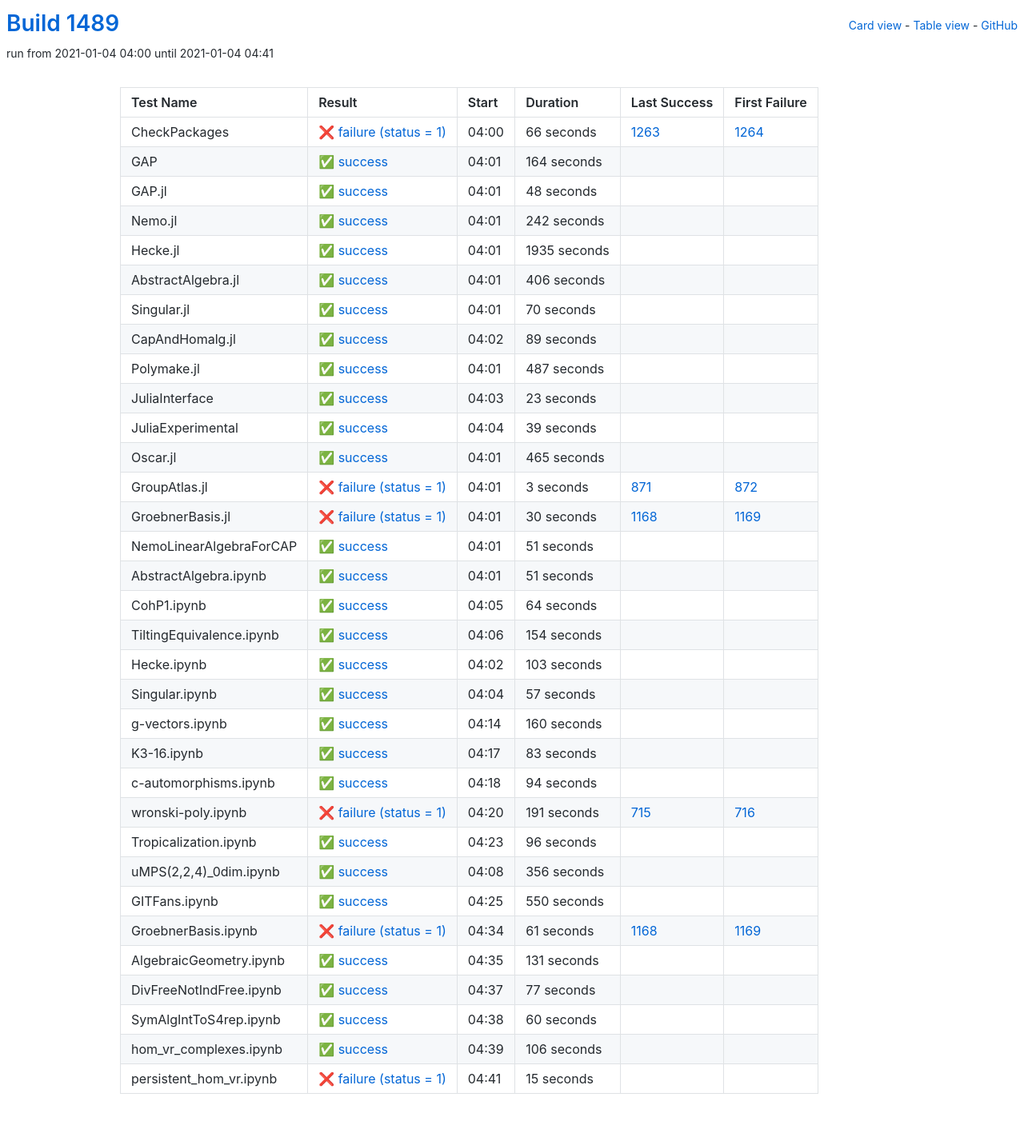
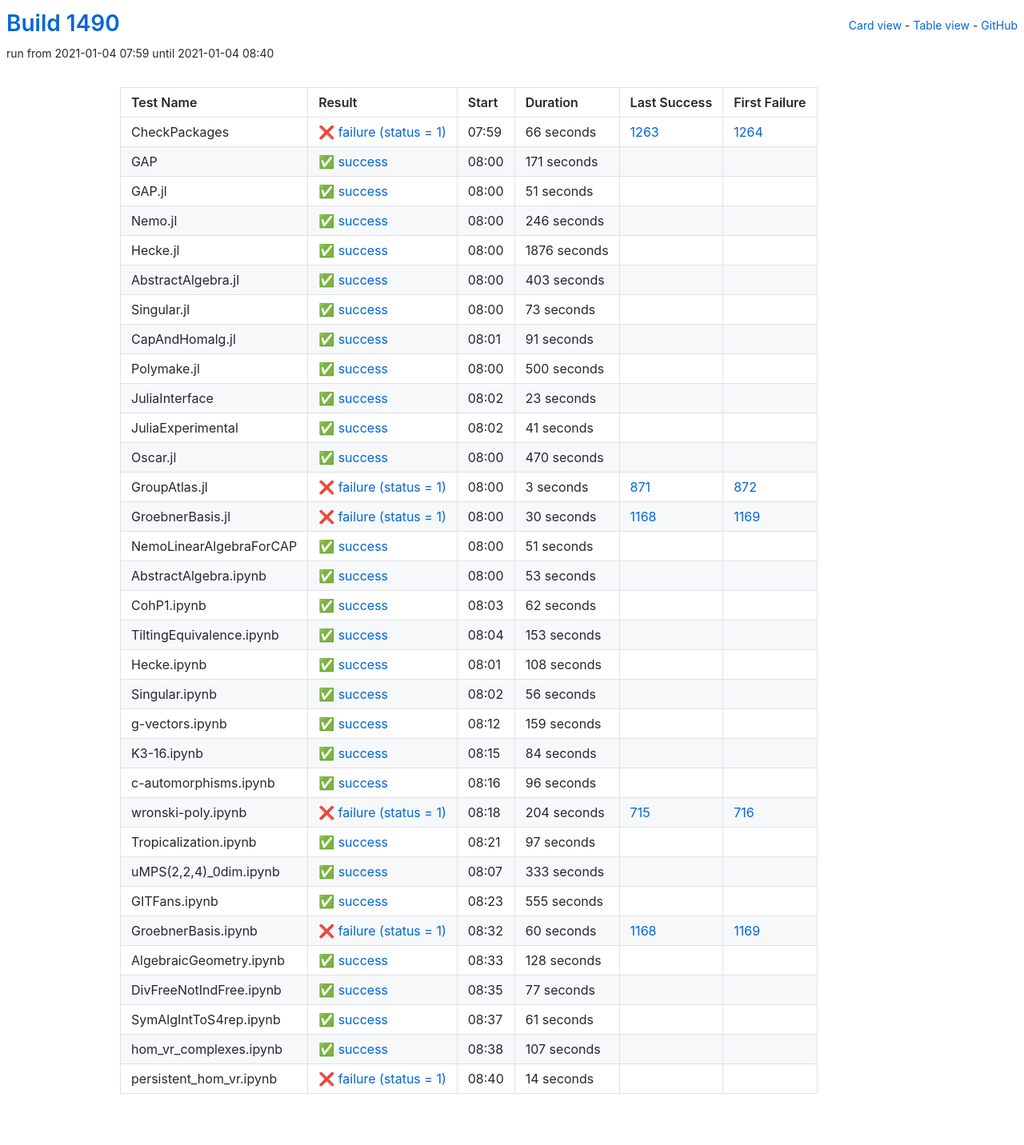
Before and after one commit to oscar-system/oscar-ci-status-stable, a Jekyll site: the page built from table.html, in a window 1280 px wide. Shown: the whole page at 80% size. Built offline with Jekyll 4.4.1, drawn with Linux system fonts in a browser that asks for light colours.

Commit message:
Build #1490

```diff
--- a/_data/ci.yml
+++ b/_data/ci.yml
@@ -1,6 +1,6 @@
 ---
-build: 1489
-build_url: https://oscarci.mathematik.uni-kl.de/job/oscar-stable/1489/
+build: 1490
+build_url: https://oscarci.mathematik.uni-kl.de/job/oscar-stable/1490/
 job: oscar-stable
 organization: oscar-system
 repo: oscar-ci-status-stable
@@ -8,8 +8,8 @@ repourl: https://github.com/oscar-system/oscar-ci-status-stable
 tests:
 - name: CheckPackages
   id: checkpackages
-  log: https://oscarci.mathematik.uni-kl.de/job/oscar-stable/1489/artifact/logs/build-1489/CheckPackages.log
-  start: 2021-01-04 04:00
+  log: https://oscarci.mathematik.uni-kl.de/job/oscar-stable/1490/artifact/logs/build-1490/CheckPackages.log
+  start: 2021-01-04 07:59
   success: false
   exitcode: 1
   status: failure
@@ -20,104 +20,104 @@ tests:
   first_failure_url: https://oscarci.mathematik.uni-kl.de/job/oscar-stable/1264/
 - name: GAP
   id: gap
-  log: https://oscarci.mathematik.uni-kl.de/job/oscar-stable/1489/artifact/logs/build-1489/GAP.log
-  start: 2021-01-04 04:01
+  log: https://oscarci.mathematik.uni-kl.de/job/oscar-stable/1490/artifact/logs/build-1490/GAP.log
+  start: 2021-01-04 08:00
   success: true
   exitcode: 0
   status: success
-  duration: 164
+  duration: 171
   last_success: false
   last_success_url:
   first_failure: false
   first_failure_url:
 - name: GAP.jl
   id: gap-jl
-  log: https://oscarci.mathematik.uni-kl.de/job/oscar-stable/1489/artifact/logs/build-1489/GAP.jl.log
-  start: 2021-01-04 04:01
+  log: https://oscarci.mathematik.uni-kl.de/job/oscar-stable/1490/artifact/logs/build-1490/GAP.jl.log
+  start: 2021-01-04 08:00
   success: true
   exitcode: 0
   status: success
-  duration: 48
+  duration: 51
   last_success: false
   last_success_url:
   first_failure: false
   first_failure_url:
 - name: Nemo.jl
   id: nemo-jl
-  log: https://oscarci.mathematik.uni-kl.de/job/oscar-stable/1489/artifact/logs/build-1489/Nemo.jl.log
-  start: 2021-01-04 04:01
+  log: https://oscarci.mathematik.uni-kl.de/job/oscar-stable/1490/artifact/logs/build-1490/Nemo.jl.log
+  start: 2021-01-04 08:00
   success: true
   exitcode: 0
   status: success
-  duration: 242
+  duration: 246
   last_success: false
   last_success_url:
   first_failure: false
   first_failure_url:
 - name: Hecke.jl
   id: hecke-jl
-  log: https://oscarci.mathematik.uni-kl.de/job/oscar-stable/1489/artifact/logs/build-1489/Hecke.jl.log
-  start: 2021-01-04 04:01
+  log: https://oscarci.mathematik.uni-kl.de/job/oscar-stable/1490/artifact/logs/build-1490/Hecke.jl.log
+  start: 2021-01-04 08:00
   success: true
   exitcode: 0
   status: success
-  duration: 1935
+  duration: 1876
   last_success: false
   last_success_url:
   first_failure: false
   first_failure_url:
 - name: AbstractAlgebra.jl
   id: abstractalgebra-jl
-  log: https://oscarci.mathematik.uni-kl.de/job/oscar-stable/1489/artifact/logs/build-1489/AbstractAlgebra.jl.log
-  start: 2021-01-04 04:01
+  log: https://oscarci.mathematik.uni-kl.de/job/oscar-stable/1490/artifact/logs/build-1490/AbstractAlgebra.jl.log
+  start: 2021-01-04 08:00
   success: true
   exitcode: 0
   status: success
-  duration: 406
+  duration: 403
   last_success: false
   last_success_url:
   first_failure: false
   first_failure_url:
 - name: Singular.jl
   id: singular-jl
-  log: https://oscarci.mathematik.uni-kl.de/job/oscar-stable/1489/artifact/logs/build-1489/Singular.jl.log
-  start: 2021-01-04 04:01
+  log: https://oscarci.mathematik.uni-kl.de/job/oscar-stable/1490/artifact/logs/build-1490/Singular.jl.log
+  start: 2021-01-04 08:00
   success: true
   exitcode: 0
   status: success
-  duration: 70
+  duration: 73
   last_success: false
   last_success_url:
   first_failure: false
   first_failure_url:
 - name: CapAndHomalg.jl
   id: capandhomalg-jl
-  log: https://oscarci.mathematik.uni-kl.de/job/oscar-stable/1489/artifact/logs/build-1489/CapAndHomalg.jl.log
-  start: 2021-01-04 04:02
+  log: https://oscarci.mathematik.uni-kl.de/job/oscar-stable/1490/artifact/logs/build-1490/CapAndHomalg.jl.log
+  start: 2021-01-04 08:01
   success: true
   exitcode: 0
   status: success
-  duration: 89
+  duration: 91
   last_success: false
   last_success_url:
   first_failure: false
   first_failure_url:
 - name: Polymake.jl
   id: polymake-jl
-  log: https://oscarci.mathematik.uni-kl.de/job/oscar-stable/1489/artifact/logs/build-1489/Polymake.jl.log
-  start: 2021-01-04 04:01
+  log: https://oscarci.mathematik.uni-kl.de/job/oscar-stable/1490/artifact/logs/build-1490/Polymake.jl.log
+  start: 2021-01-04 08:00
   success: true
   exitcode: 0
   status: success
-  duration: 487
+  duration: 500
   last_success: false
   last_success_url:
   first_failure: false
   first_failure_url:
 - name: JuliaInterface
   id: juliainterface
-  log: https://oscarci.mathematik.uni-kl.de/job/oscar-stable/1489/artifact/logs/build-1489/JuliaInterface.log
-  start: 2021-01-04 04:03
+  log: https://oscarci.mathematik.uni-kl.de/job/oscar-stable/1490/artifact/logs/build-1490/JuliaInterface.log
+  start: 2021-01-04 08:02
   success: true
   exitcode: 0
   status: success
@@ -128,32 +128,32 @@ tests:
   first_failure_url:
 - name: JuliaExperimental
   id: juliaexperimental
-  log: https://oscarci.mathematik.uni-kl.de/job/oscar-stable/1489/artifact/logs/build-1489/JuliaExperimental.log
-  start: 2021-01-04 04:04
+  log: https://oscarci.mathematik.uni-kl.de/job/oscar-stable/1490/artifact/logs/build-1490/JuliaExperimental.log
+  start: 2021-01-04 08:02
   success: true
   exitcode: 0
   status: success
-  duration: 39
+  duration: 41
   last_success: false
   last_success_url:
   first_failure: false
   first_failure_url:
 - name: Oscar.jl
   id: oscar-jl
-  log: https://oscarci.mathematik.uni-kl.de/job/oscar-stable/1489/artifact/logs/build-1489/Oscar.jl.log
-  start: 2021-01-04 04:01
+  log: https://oscarci.mathematik.uni-kl.de/job/oscar-stable/1490/artifact/logs/build-1490/Oscar.jl.log
+  start: 2021-01-04 08:00
   success: true
   exitcode: 0
   status: success
-  duration: 465
+  duration: 470
   last_success: false
   last_success_url:
   first_failure: false
   first_failure_url:
 - name: GroupAtlas.jl
   id: groupatlas-jl
-  log: https://oscarci.mathematik.uni-kl.de/job/oscar-stable/1489/artifact/logs/build-1489/GroupAtlas.jl.log
-  start: 2021-01-04 04:01
+  log: https://oscarci.mathematik.uni-kl.de/job/oscar-stable/1490/artifact/logs/build-1490/GroupAtlas.jl.log
+  start: 2021-01-04 08:00
   success: false
   exitcode: 1
   status: failure
@@ -164,8 +164,8 @@ tests:
   first_failure_url: https://oscarci.mathematik.uni-kl.de/job/oscar-stable/872/
 - name: GroebnerBasis.jl
   id: groebnerbasis-jl
-  log: https://oscarci.mathematik.uni-kl.de/job/oscar-stable/1489/artifact/logs/build-1489/GroebnerBasis.jl.log
-  start: 2021-01-04 04:01
+  log: https://oscarci.mathematik.uni-kl.de/job/oscar-stable/1490/artifact/logs/build-1490/GroebnerBasis.jl.log
+  start: 2021-01-04 08:00
   success: false
   exitcode: 1
   status: failure
@@ -176,8 +176,8 @@ tests:
   first_failure_url: https://oscarci.mathematik.uni-kl.de/job/oscar-stable/1169/
 - name: NemoLinearAlgebraForCAP
   id: nemolinearalgebraforcap
-  log: https://oscarci.mathematik.uni-kl.de/job/oscar-stable/1489/artifact/logs/build-1489/NemoLinearAlgebraForCAP.log
-  start: 2021-01-04 04:01
+  log: https://oscarci.mathematik.uni-kl.de/job/oscar-stable/1490/artifact/logs/build-1490/NemoLinearAlgebraForCAP.log
+  start: 2021-01-04 08:00
   success: true
   exitcode: 0
   status: success
@@ -188,116 +188,92 @@ tests:
   first_failure_url:
 - name: AbstractAlgebra.ipynb
   id: abstractalgebra-ipynb
-  log: https://oscarci.mathematik.uni-kl.de/job/oscar-stable/1489/artifact/logs/build-1489/AbstractAlgebra.ipynb.log
-  start: 2021-01-04 04:01
+  log: https://oscarci.mathematik.uni-kl.de/job/oscar-stable/1490/artifact/logs/build-1490/AbstractAlgebra.ipynb.log
+  start: 2021-01-04 08:00
   success: true
   exitcode: 0
   status: success
-  duration: 51
+  duration: 53
   last_success: false
   last_success_url:
   first_failure: false
   first_failure_url:
 - name: CohP1.ipynb
   id: cohp1-ipynb
-  log: https://oscarci.mathematik.uni-kl.de/job/oscar-stable/1489/artifact/logs/build-1489/CohP1.ipynb.log
-  start: 2021-01-04 04:05
+  log: https://oscarci.mathematik.uni-kl.de/job/oscar-stable/1490/artifact/logs/build-1490/CohP1.ipynb.log
+  start: 2021-01-04 08:03
   success: true
   exitcode: 0
   status: success
-  duration: 64
+  duration: 62
   last_success: false
   last_success_url:
   first_failure: false
   first_failure_url:
 - name: TiltingEquivalence.ipynb
   id: tiltingequivalence-ipynb
-  log: https://oscarci.mathematik.uni-kl.de/job/oscar-stable/1489/artifact/logs/build-1489/TiltingEquivalence.ipynb.log
-  start: 2021-01-04 04:06
+  log: https://oscarci.mathematik.uni-kl.de/job/oscar-stable/1490/artifact/logs/build-1490/TiltingEquivalence.ipynb.log
+  start: 2021-01-04 08:04
   success: true
   exitcode: 0
   status: success
-  duration: 154
+  duration: 153
   last_success: false
   last_success_url:
   first_failure: false
   first_failure_url:
 - name: Hecke.ipynb
   id: hecke-ipynb
-  log: https://oscarci.mathematik.uni-kl.de/job/oscar-stable/1489/artifact/logs/build-1489/Hecke.ipynb.log
-  start: 2021-01-04 04:02
+  log: https://oscarci.mathematik.uni-kl.de/job/oscar-stable/1490/artifact/logs/build-1490/Hecke.ipynb.log
+  start: 2021-01-04 08:01
   success: true
   exitcode: 0
   status: success
-  duration: 103
+  duration: 108
   last_success: false
   last_success_url:
   first_failure: false
   first_failure_url:
 - name: Singular.ipynb
   id: singular-ipynb
-  log: https://oscarci.mathematik.uni-kl.de/job/oscar-stable/1489/artifact/logs/build-1489/Singular.ipynb.log
-  start: 2021-01-04 04:04
+  log: https://oscarci.mathematik.uni-kl.de/job/oscar-stable/1490/artifact/logs/build-1490/Singular.ipynb.log
+  start: 2021-01-04 08:02
   success: true
   exitcode: 0
   status: success
-  duration: 57
+  duration: 56
   last_success: false
   last_success_url:
   first_failure: false
   first_failure_url:
 - name: g-vectors.ipynb
   id: g-vectors-ipynb
-  log: https://oscarci.mathematik.uni-kl.de/job/oscar-stable/1489/artifact/logs/build-1489/g-vectors.ipynb.log
-  start: 2021-01-04 04:14
+  log: https://oscarci.mathematik.uni-kl.de/job/oscar-stable/1490/artifact/logs/build-1490/g-vectors.ipynb.log
+  start: 2021-01-04 08:12
   success: true
   exitcode: 0
   status: success
-  duration: 160
+  duration: 159
   last_success: false
   last_success_url:
   first_failure: false
   first_failure_url:
 - name: K3-16.ipynb
   id: k3-16-ipynb
-  log: https://oscarci.mathematik.uni-kl.de/job/oscar-stable/1489/artifact/logs/build-1489/K3-16.ipynb.log
-  start: 2021-01-04 04:17
+  log: https://oscarci.mathematik.uni-kl.de/job/oscar-stable/1490/artifact/logs/build-1490/K3-16.ipynb.log
+  start: 2021-01-04 08:15
   success: true
   exitcode: 0
   status: success
-  duration: 83
+  duration: 84
   last_success: false
   last_success_url:
   first_failure: false
   first_failure_url:
 - name: c-automorphisms.ipynb
   id: c-automorphisms-ipynb
-  log: https://oscarci.mathematik.uni-kl.de/job/oscar-stable/1489/artifact/logs/build-1489/c-automorphisms.ipynb.log
-  start: 2021-01-04 04:18
-  success: true
-  exitcode: 0
-  status: success
-  duration: 94
-  last_success: false
-  last_success_url:
-  first_failure: false
-  first_failure_url:
-- name: wronski-poly.ipynb
-  id: wronski-poly-ipynb
-  log: https://oscarci.mathematik.uni-kl.de/job/oscar-stable/1489/artifact/logs/build-1489/wronski-poly.ipynb.log
-  start: 2021-01-04 04:20
-  success: false
-  exitcode: 1
-  status: failure
-  duration: 191
-  last_success: 715
-  last_success_url: https://oscarci.mathematik.uni-kl.de/job/oscar-stable/715/
-  first_failure: 716
-  first_failure_url: https://oscarci.mathematik.uni-kl.de/job/oscar-stable/716/
-- name: Tropicalization.ipynb
-  id: tropicalization-ipynb
-  log: https://oscarci.mathematik.uni-kl.de/job/oscar-stable/1489/artifact/logs/build-1489/Tropicalization.ipynb.log
-  start: 2021-01-04 04:23
+  log: https://oscarci.mathematik.uni-kl.de/job/oscar-stable/1490/artifact/logs/build-1490/c-automorphisms.ipynb.log
+  start: 2021-01-04 08:16
   success: true
   exitcode: 0
   status: success
@@ -306,58 +282,82 @@ tests:
   last_success_url:
   first_failure: false
   first_failure_url:
-- name: uMPS(2,2,4)_0dim.ipynb
-  id: umps-2-2-4-0dim-ipynb
-  log: https://oscarci.mathematik.uni-kl.de/job/oscar-stable/1489/artifact/logs/build-1489/uMPS-2-2-4-_0dim.ipynb.log
-  start: 2021-01-04 04:08
+- name: wronski-poly.ipynb
+  id: wronski-poly-ipynb
+  log: https://oscarci.mathematik.uni-kl.de/job/oscar-stable/1490/artifact/logs/build-1490/wronski-poly.ipynb.log
+  start: 2021-01-04 08:18
+  success: false
+  exitcode: 1
+  status: failure
+  duration: 204
+  last_success: 715
+  last_success_url: https://oscarci.mathematik.uni-kl.de/job/oscar-stable/715/
+  first_failure: 716
+  first_failure_url: https://oscarci.mathematik.uni-kl.de/job/oscar-stable/716/
+- name: Tropicalization.ipynb
+  id: tropicalization-ipynb
+  log: https://oscarci.mathematik.uni-kl.de/job/oscar-stable/1490/artifact/logs/build-1490/Tropicalization.ipynb.log
+  start: 2021-01-04 08:21
   success: true
   exitcode: 0
   status: success
-  duration: 356
+  duration: 97
+  last_success: false
+  last_success_url:
+  first_failure: false
+  first_failure_url:
+- name: uMPS(2,2,4)_0dim.ipynb
+  id: umps-2-2-4-0dim-ipynb
+  log: https://oscarci.mathematik.uni-kl.de/job/oscar-stable/1490/artifact/logs/build-1490/uMPS-2-2-4-_0dim.ipynb.log
+  start: 2021-01-04 08:07
+  success: true
+  exitcode: 0
+  status: success
+  duration: 333
   last_success: false
   last_success_url:
   first_failure: false
   first_failure_url:
 - name: GITFans.ipynb
   id: gitfans-ipynb
-  log: https://oscarci.mathematik.uni-kl.de/job/oscar-stable/1489/artifact/logs/build-1489/GITFans.ipynb.log
-  start: 2021-01-04 04:25
+  log: https://oscarci.mathematik.uni-kl.de/job/oscar-stable/1490/artifact/logs/build-1490/GITFans.ipynb.log
+  start: 2021-01-04 08:23
   success: true
   exitcode: 0
   status: success
-  duration: 550
+  duration: 555
   last_success: false
   last_success_url:
   first_failure: false
   first_failure_url:
 - name: GroebnerBasis.ipynb
   id: groebnerbasis-ipynb
-  log: https://oscarci.mathematik.uni-kl.de/job/oscar-stable/1489/artifact/logs/build-1489/GroebnerBasis.ipynb.log
-  start: 2021-01-04 04:34
+  log: https://oscarci.mathematik.uni-kl.de/job/oscar-stable/1490/artifact/logs/build-1490/GroebnerBasis.ipynb.log
+  start: 2021-01-04 08:32
   success: false
   exitcode: 1
   status: failure
-  duration: 61
+  duration: 60
   last_success: 1168
   last_success_url: https://oscarci.mathematik.uni-kl.de/job/oscar-stable/1168/
   first_failure: 1169
   first_failure_url: https://oscarci.mathematik.uni-kl.de/job/oscar-stable/1169/
 - name: AlgebraicGeometry.ipynb
   id: algebraicgeometry-ipynb
-  log: https://oscarci.mathematik.uni-kl.de/job/oscar-stable/1489/artifact/logs/build-1489/AlgebraicGeometry.ipynb.log
-  start: 2021-01-04 04:35
+  log: https://oscarci.mathematik.uni-kl.de/job/oscar-stable/1490/artifact/logs/build-1490/AlgebraicGeometry.ipynb.log
+  start: 2021-01-04 08:33
   success: true
   exitcode: 0
   status: success
-  duration: 131
+  duration: 128
   last_success: false
   last_success_url:
   first_failure: false
   first_failure_url:
 - name: DivFreeNotIndFree.ipynb
   id: divfreenotindfree-ipynb
-  log: https://oscarci.mathematik.uni-kl.de/job/oscar-stable/1489/artifact/logs/build-1489/DivFreeNotIndFree.ipynb.log
-  start: 2021-01-04 04:37
+  log: https://oscarci.mathematik.uni-kl.de/job/oscar-stable/1490/artifact/logs/build-1490/DivFreeNotIndFree.ipynb.log
+  start: 2021-01-04 08:35
   success: true
   exitcode: 0
   status: success
@@ -368,36 +368,36 @@ tests:
   first_failure_url:
 - name: SymAlgIntToS4rep.ipynb
   id: symalginttos4rep-ipynb
-  log: https://oscarci.mathematik.uni-kl.de/job/oscar-stable/1489/artifact/logs/build-1489/SymAlgIntToS4rep.ipynb.log
-  start: 2021-01-04 04:38
+  log: https://oscarci.mathematik.uni-kl.de/job/oscar-stable/1490/artifact/logs/build-1490/SymAlgIntToS4rep.ipynb.log
+  start: 2021-01-04 08:37
   success: true
   exitcode: 0
   status: success
-  duration: 60
+  duration: 61
   last_success: false
   last_success_url:
   first_failure: false
   first_failure_url:
 - name: hom_vr_complexes.ipynb
   id: hom-vr-complexes-ipynb
-  log: https://oscarci.mathematik.uni-kl.de/job/oscar-stable/1489/artifact/logs/build-1489/hom_vr_complexes.ipynb.log
-  start: 2021-01-04 04:39
+  log: https://oscarci.mathematik.uni-kl.de/job/oscar-stable/1490/artifact/logs/build-1490/hom_vr_complexes.ipynb.log
+  start: 2021-01-04 08:38
   success: true
   exitcode: 0
   status: success
-  duration: 106
+  duration: 107
   last_success: false
   last_success_url:
   first_failure: false
   first_failure_url:
 - name: persistent_hom_vr.ipynb
   id: persistent-hom-vr-ipynb
-  log: https://oscarci.mathematik.uni-kl.de/job/oscar-stable/1489/artifact/logs/build-1489/persistent_hom_vr.ipynb.log
-  start: 2021-01-04 04:41
+  log: https://oscarci.mathematik.uni-kl.de/job/oscar-stable/1490/artifact/logs/build-1490/persistent_hom_vr.ipynb.log
+  start: 2021-01-04 08:40
   success: false
   exitcode: 1
   status: failure
-  duration: 15
+  duration: 14
   last_success: false
   last_success_url:
   first_failure: false
```
Also changed, not shown: README.md.
